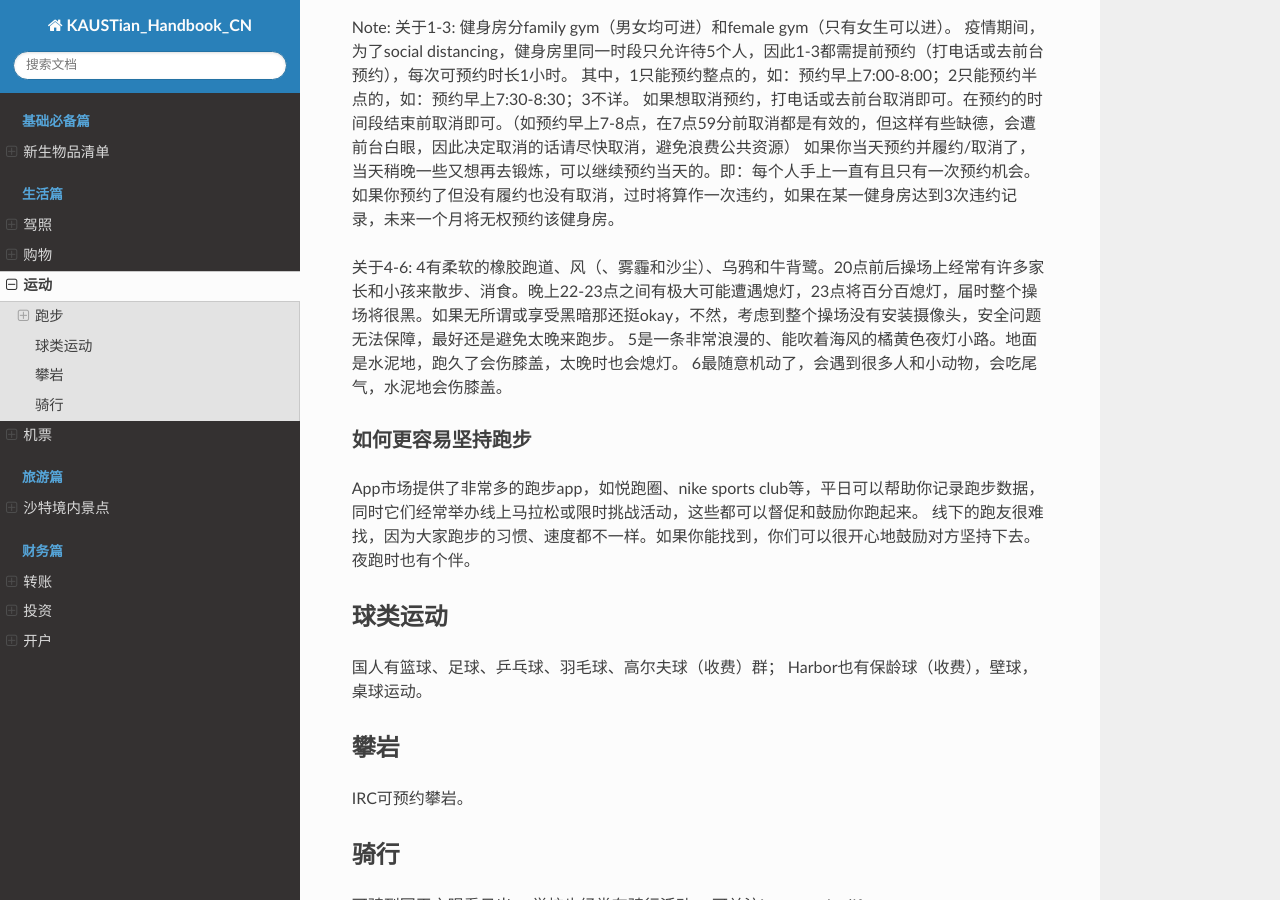
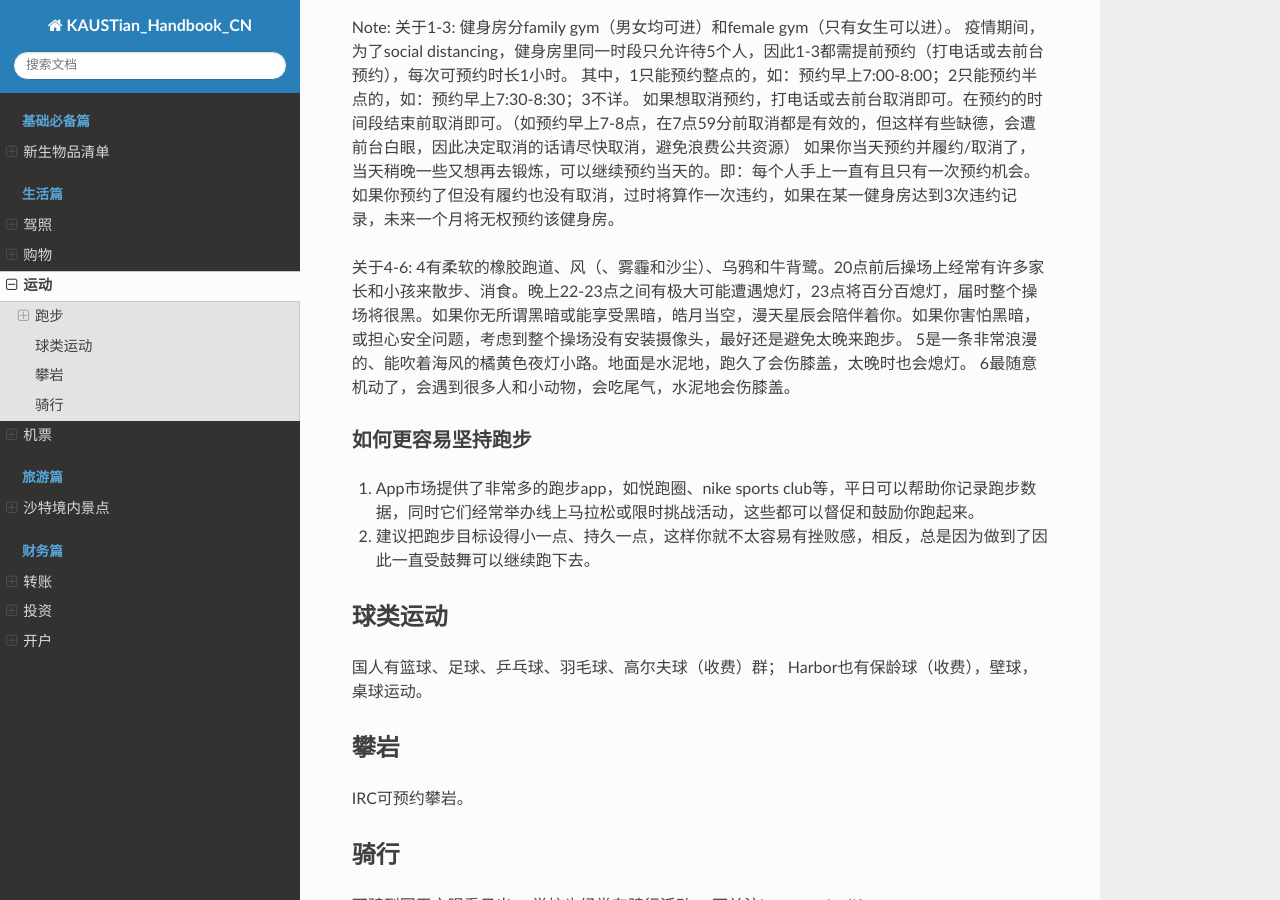
Before and after one commit to guochengqian/KAUSTian_Handbook_CN, a Sphinx documentation site: the page built from docs/content/life/sport.rst, in a window 1280 px wide and 900 px high, scrolled down 432 px. Built offline with Sphinx 7.4.7 and the Read the Docs theme 2.0.0, drawn with Linux system fonts in a browser that asks for light colours.

Commit message:
Update sport.rst

```diff
--- a/docs/content/life/sport.rst
+++ b/docs/content/life/sport.rst
@@ -27,14 +27,15 @@ Note:
 如果你预约了但没有履约也没有取消，过时将算作一次违约，如果在某一健身房达到3次违约记录，未来一个月将无权预约该健身房。
 
 关于4-6:
-4有柔软的橡胶跑道、风（、雾霾和沙尘）、乌鸦和牛背鹭。20点前后操场上经常有许多家长和小孩来散步、消食。晚上22-23点之间有极大可能遭遇熄灯，23点将百分百熄灯，届时整个操场将很黑。如果无所谓或享受黑暗那还挺okay，不然，考虑到整个操场没有安装摄像头，安全问题无法保障，最好还是避免太晚来跑步。
+4有柔软的橡胶跑道、风（、雾霾和沙尘）、乌鸦和牛背鹭。20点前后操场上经常有许多家长和小孩来散步、消食。晚上22-23点之间有极大可能遭遇熄灯，23点将百分百熄灯，届时整个操场将很黑。如果你无所谓黑暗或能享受黑暗，皓月当空，漫天星辰会陪伴着你。如果你害怕黑暗，或担心安全问题，考虑到整个操场没有安装摄像头，最好还是避免太晚来跑步。
 5是一条非常浪漫的、能吹着海风的橘黄色夜灯小路。地面是水泥地，跑久了会伤膝盖，太晚时也会熄灯。
 6最随意机动了，会遇到很多人和小动物，会吃尾气，水泥地会伤膝盖。
 
 如何更容易坚持跑步
 ^^^^^^^^^^^^^^^^^^^
-App市场提供了非常多的跑步app，如悦跑圈、nike sports club等，平日可以帮助你记录跑步数据，同时它们经常举办线上马拉松或限时挑战活动，这些都可以督促和鼓励你跑起来。
-线下的跑友很难找，因为大家跑步的习惯、速度都不一样。如果你能找到，你们可以很开心地鼓励对方坚持下去。夜跑时也有个伴。
+
+1. App市场提供了非常多的跑步app，如悦跑圈、nike sports club等，平日可以帮助你记录跑步数据，同时它们经常举办线上马拉松或限时挑战活动，这些都可以督促和鼓励你跑起来。
+2. 建议把跑步目标设得小一点、持久一点，这样你就不太容易有挫败感，相反，总是因为做到了因此一直受鼓舞可以继续跑下去。
 
 
 球类运动
```
